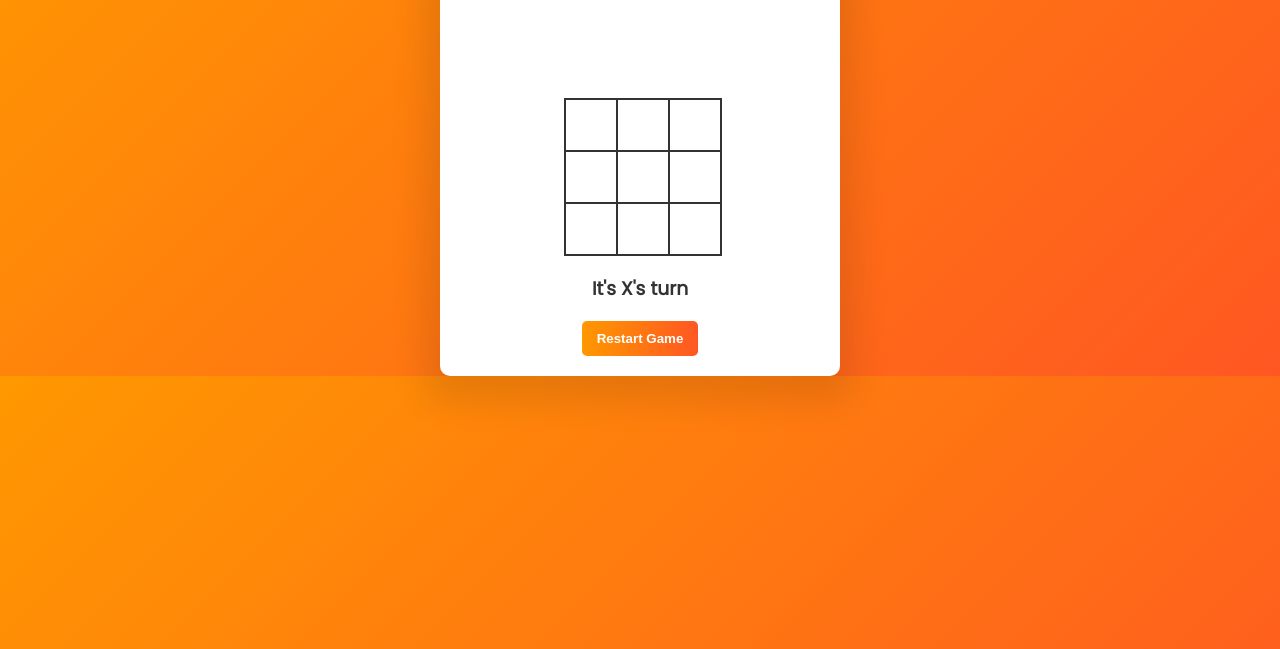
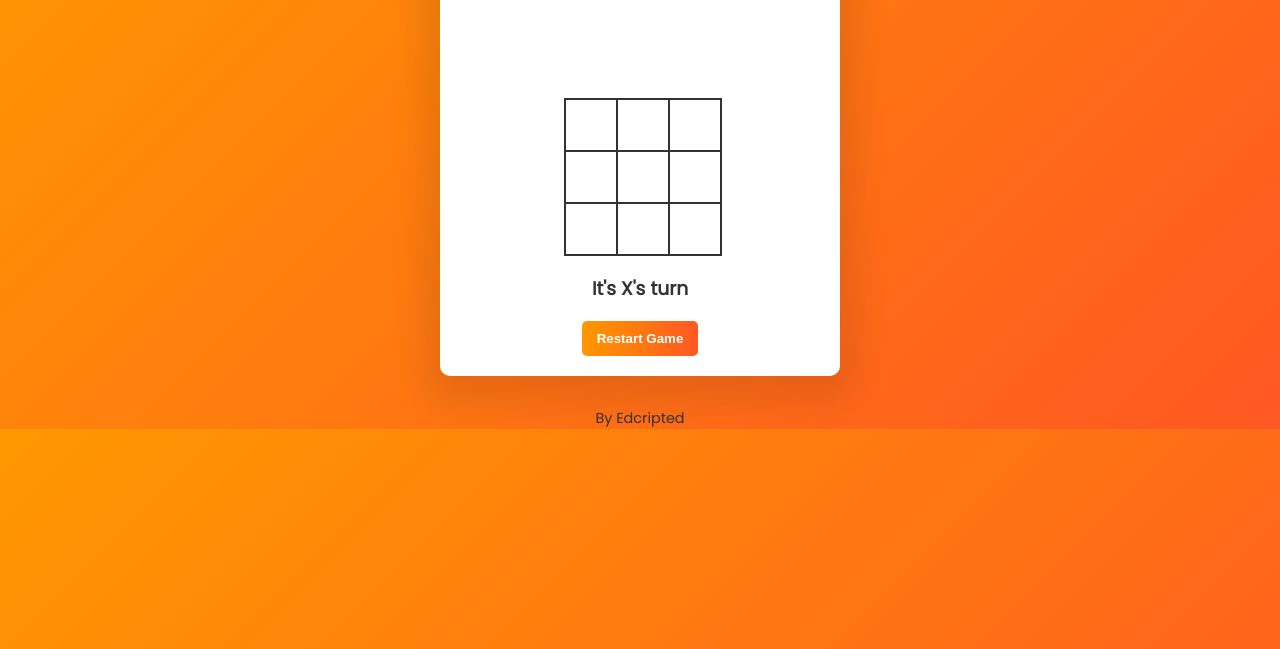
Before and after one commit to EDcripted/Tic-Tac-Toe, a plain HTML site: page index.html in a window 1280 px wide. Shown: the part 151-800 px from the top of the page. Drawn offline with Linux system fonts and the light colour scheme.

Commit message:
Update index.html

```diff
--- a/index.html
+++ b/index.html
@@ -25,6 +25,12 @@
         <h3 class="game--status"></h3>
         <button class="game--restart">Restart Game</button>
     </section>
-<script src="js/script.js"></script>
+
+    <!-- Footer Credit -->
+    <footer style="text-align: center; margin-top: 2rem; font-size: 0.9rem; color: #333;">
+        By Edcripted
+    </footer>
+
+    <script src="js/script.js"></script>
 </body>
 </html>
```
